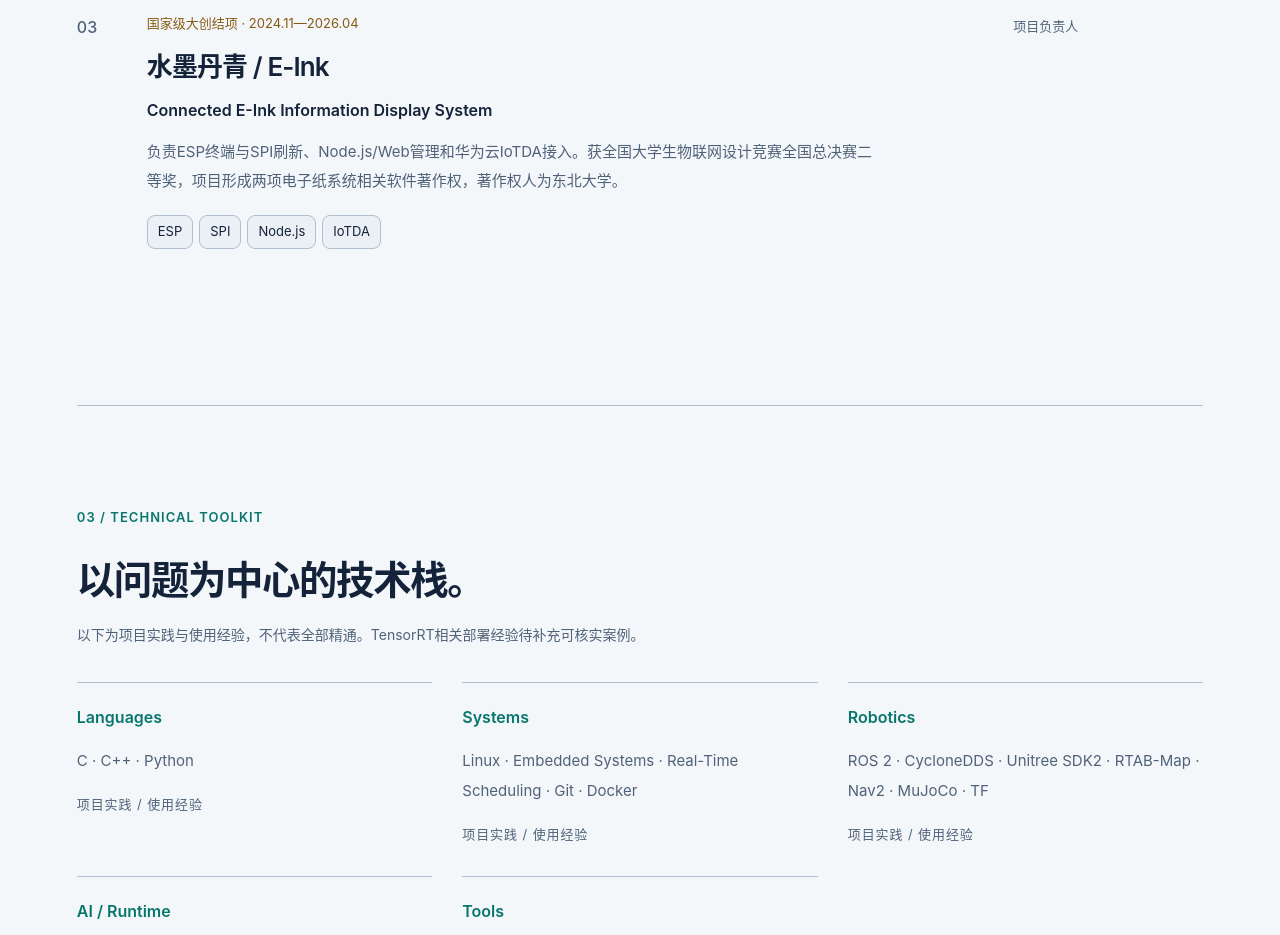
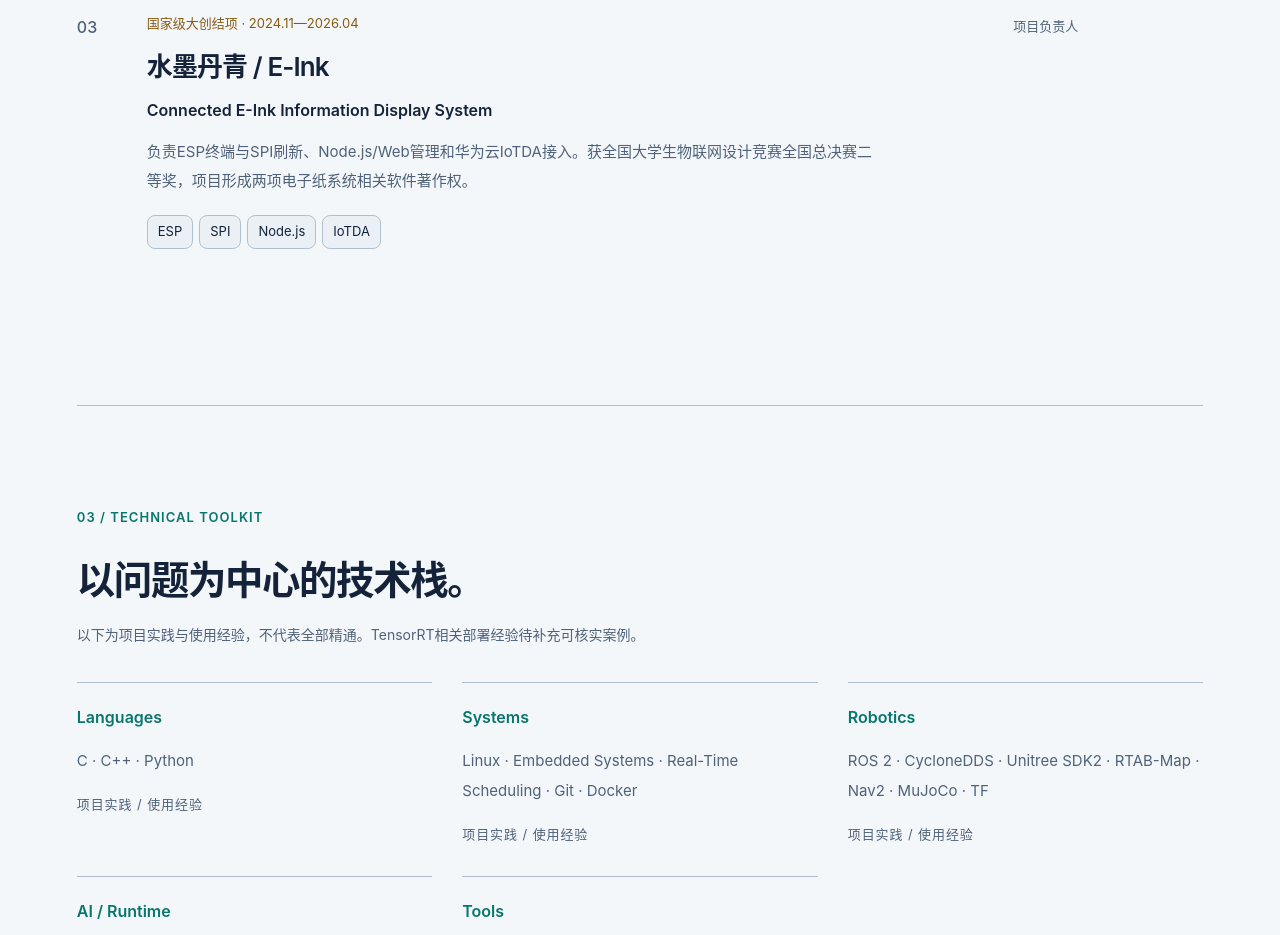
Before and after one commit to Origamii520/origamii520.github.io, a React (Vite) app: page / in a window 1280 px wide. Shown: the part 4540-5475 px from the top of the page. Built offline with nearby package versions, Linux system fonts and the light colour scheme.

Commit message:
Simplify e-paper project achievement wording

```diff
--- a/src/data/research.ts
+++ b/src/data/research.ts
@@ -43,8 +43,8 @@ export const research = [
     ),
     role: c("项目负责人", "Project lead"),
     text: c(
-      "负责ESP终端与SPI刷新、Node.js/Web管理和华为云IoTDA接入。获全国大学生物联网设计竞赛全国总决赛二等奖，项目形成两项电子纸系统相关软件著作权，著作权人为东北大学。",
-      "Led ESP device integration, SPI display updates, Node.js/Web management and Huawei Cloud IoTDA connectivity. The project received second prize in the national IoT design competition finals and two e-paper software copyright registrations held by Northeastern University.",
+      "负责ESP终端与SPI刷新、Node.js/Web管理和华为云IoTDA接入。获全国大学生物联网设计竞赛全国总决赛二等奖，项目形成两项电子纸系统相关软件著作权。",
+      "Led ESP device integration, SPI display updates, Node.js/Web management and Huawei Cloud IoTDA connectivity. The project received second prize in the national IoT design competition finals and two e-paper software copyright registrations.",
     ),
     tags: ["ESP", "SPI", "Node.js", "IoTDA"],
   },
```
